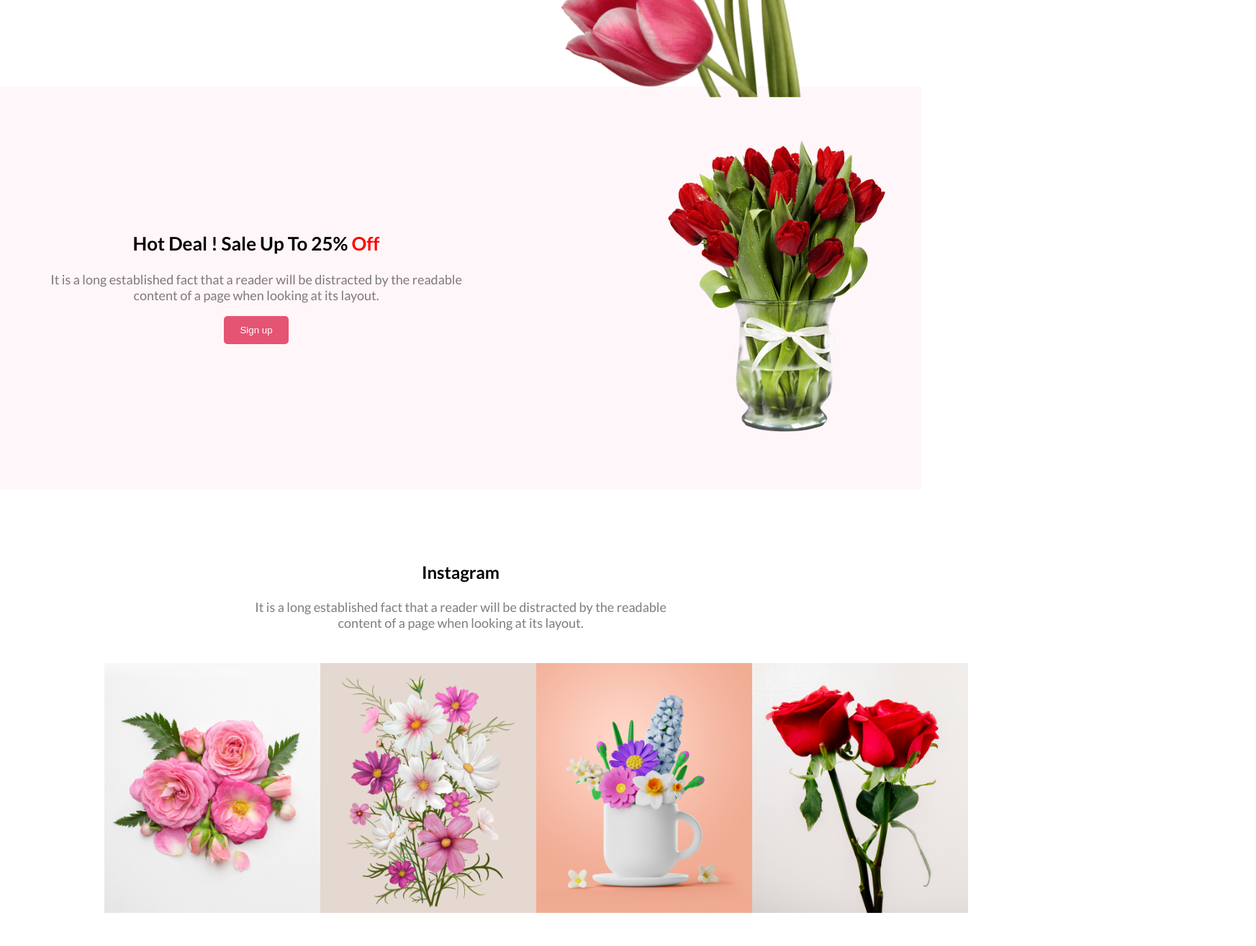
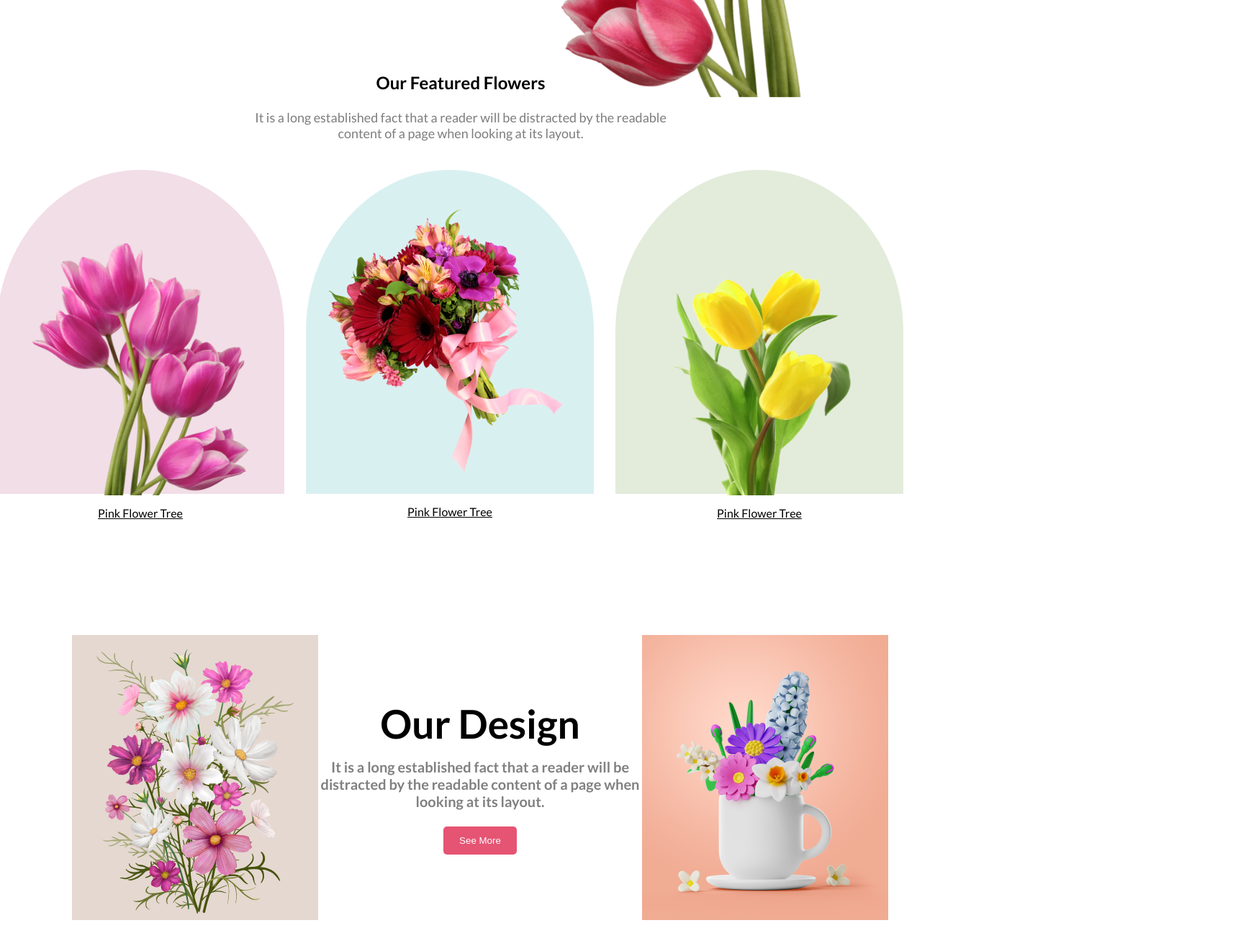
Before and after one commit to mirza-shafi/flower-shop-assignment, a plain HTML site: page index.html in a window 1280 px wide. Shown: the part 640-1954 px from the top of the page at 72% size, 1745 px wide, since content can reach past the window. Drawn offline with Linux system fonts and the light colour scheme.

Commit message:
full done

```diff
--- a/index.html
+++ b/index.html
@@ -12,6 +12,7 @@
 </head>
 <body>
     <header class="section1">
+
        <section>
           <div class="container">
             <div class="first">
@@ -28,14 +29,72 @@
     </header>
     <main>
 
+        <section class="bouns">
+            <div class="insta">
+                <h1>Our Featured Flowers</h1>
+                <p class="pii">It is a long established fact that a reader will be distracted by the readable content of a page when looking at its layout.</p>
+            </div>
+            <div class="img-flower">
+                <div class="i-flower">
+                    <div class="card">
+                       <img src="Asset/pngwing 6.png" alt="" class="fphoto1">
+                        <p class="p1">Pink Flower Tree</p>
+                    </div>
+                </div>
+                <div class="i-flower2">
+                    <div class="card">
+                       <img src="Asset/pngwing 5.png" alt="" class="fphoto2">
+                        <p class="p2">Pink Flower Tree</p>
+                    </div>
+                </div>
+                <div class="i-flower3">
+                    <div class="card">
+                       <img src="Asset/pngwing 7.png" alt="" class="fphoto3">
+                        <p class="p3">Pink Flower Tree</p>
+                    </div>
+                </div>
 
+
+            </div>
+
+        </section>
+        <section class="bonus2">
+            <div class="bouus2-container">
+                <div class="hot-second">
+                    <img src="Asset/Rectangle 4.png" alt="">
+                </div>
+                <div class="bonus2-fist">
+                    <h1 class="bonustittle">Our Design<h1>
+                    <p class="bounspi">It is a long established fact that a reader will be distracted by the readable content of a page when looking at its layout.</p>
+                    <div class="seemore">
+                        <button class="button2">See More</button>
+                    </div>
+                </div>
+                <div class="hot-second">
+                    <img src="Asset/Rectangle 5.png" alt="">
+                </div>
+            </div>
+        </section>
+        <!-- bonus part -->
+        <!-- <section>
+            <div class="bonus">
+                <div class="bounsphoto">
+                    <img src="Asset/Group 57.png" alt="">
+                    <img src="Asset/Group 58.png" alt="">
+                    <img src="Asset/Group 59.png" alt="">
+                </div>
+
+            </div>
+        </section> -->
         <!-- hot deal part -->
         <section>
             <div class="hot-deal-container">
                 <div class="hot-fist">
                     <h1 class="ass">Hot Deal ! Sale Up To 25% <span class="off">Off</span></h1>
                     <p class="pi">It is a long established fact that a reader will be distracted by the readable content of a page when looking at its layout.</p>
-                    <button class="button">Sign up</button>
+                    <div class="seemore">
+                        <button class="button">Sign up</button>
+                    </div>
                 </div>
                 <div class="hot-second">
                     <img src="Asset/pngwing 8.png" alt="">
--- a/style.css
+++ b/style.css
@@ -86,7 +86,6 @@ h1{
     display: flex;
     justify-content: space-around;
     align-items: center;
-    /* padding-top: 20px; */
     margin-top: 45px;
     padding-left: 145px;
     padding-right: 145px;
@@ -154,3 +153,110 @@ h1{
 .copyright{
     color:#FFFFFF66;
 }
+
+.fphoto{
+    width: 200px;
+    background-color: #A7216226;
+
+}
+.bouns{
+    height: 94vh;
+}
+.img-flower{
+    justify-content: center;
+    display: flex;
+    align-items: center;
+    margin-top: 40px;
+}
+.i-flower{
+    width: 400px;
+    height: 450px;
+    background-color: #A7216226;
+    margin-right: 30px;
+    border-top-left-radius: 50%;
+    border-top-right-radius: 50%;
+
+}
+.i-flower2{
+    width: 400px;
+    height: 450px;
+    background-color: #0597A026;
+    margin-right: 30px;
+    border-top-left-radius: 50%;
+    border-top-right-radius: 50%;
+
+}
+.i-flower3{
+    width: 400px;
+    height: 450px;
+    background-color: #477D1126;
+    margin-right: 30px;
+    border-top-left-radius: 50%;
+    border-top-right-radius: 50%;
+
+}
+.card{
+    text-align: center;
+    display: flex;
+    flex-direction: column;
+    justify-content: center;
+    align-items: center;
+    padding: 50px 50px 50px 50px;
+}
+.fphoto1{
+    width: 300px;
+    height: 350px;
+    padding-top: 52px;
+}
+
+
+.fphoto3{
+    width: 300px;
+    height: 350px;
+    padding-top: 52px;
+}
+.p1,.p3{
+    padding-top: 15px;
+    text-decoration: underline;
+}
+.p2{
+    padding-top: 45px;
+    text-decoration: underline;
+}
+
+
+.bouus2-container{
+    display: flex;
+    /* margin-top: 50px; */
+    display: flex;
+    justify-content: space-around;
+    align-items: center;
+    padding: 30px;
+    padding-left: 100px;
+    padding-right: 100px;
+
+}
+.bonustittle{
+    font-size: 55px;
+    text-align: center;
+}
+.bounspi{
+    width: 450px;
+    text-align: center;
+    font-size: 20px;
+    color: gray;
+    padding-top: 10px;
+}
+.seemore{
+    text-align: center;
+    margin-top: 5px;
+}
+.button2{
+    color:  #FFFFFF;
+    background-color: #E55473;
+    border: none;
+    margin-top: 18px;
+    padding: 12px 22px;
+    border-radius: 5px;
+    text-align: center;
+}
```
Also changed, not shown: 1 other file.
